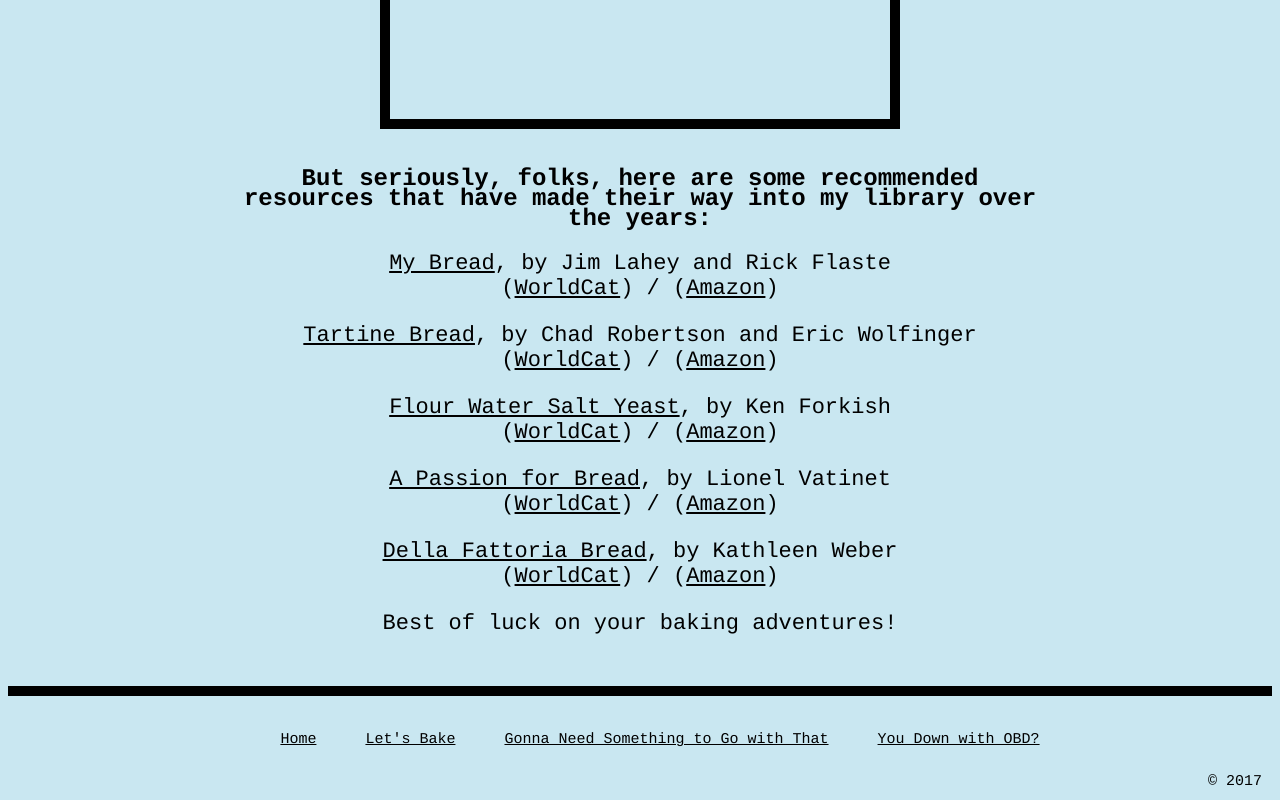
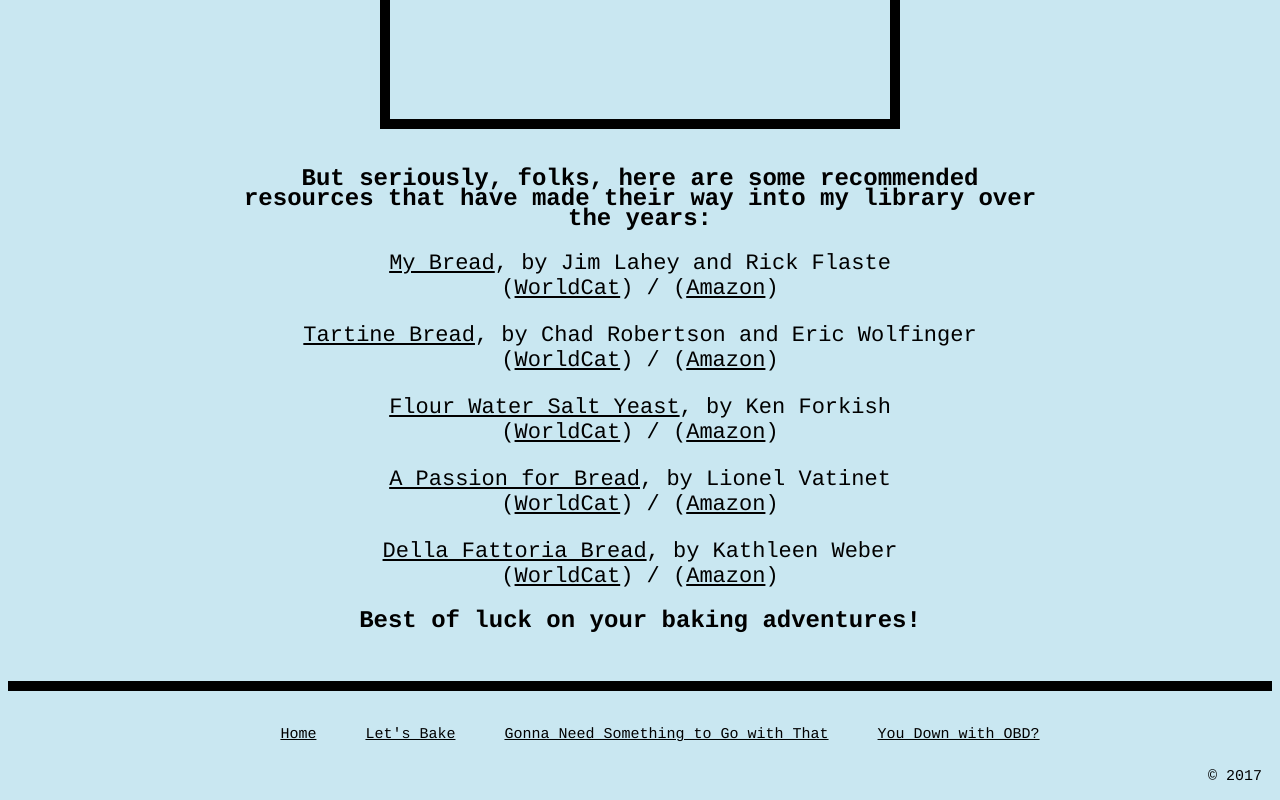
Before and after one commit to breadoliveoilsalt/obsessivebreaddisorder, a plain HTML site: page inspiration.html in a window 1280 px wide. Shown: the part 500-1300 px from the top of the page. Drawn offline with nearby package versions, Linux system fonts and the light colour scheme.

Commit message:
Add files via upload
Fixing bolded last sentence at bottom of page.

```diff
--- a/inspiration.html
+++ b/inspiration.html
@@ -51,7 +51,7 @@
       (<a class="normalJumps" href="https://www.worldcat.org/title/della-fattoria-bread-63-foolproof-recipes-for-yeasted-enriched-naturally-leavened-breads/oclc/937867650&referer=brief_results">WorldCat</a>) / (<a class="normalJumps" href="https://www.amazon.com/Della-Fattoria-Bread-Foolproof-Naturally/dp/1579655319/ref=sr_1_1?s=books&ie=UTF8&qid=1494467962&sr=1-1&keywords=della+fattoria+bread">Amazon</a>)
     </p>
 
-    <p class="bookList">Best of luck on your baking adventures!</p>
+    <h2>Best of luck on your baking adventures!</h2>
   </div>
 
   <footer>
```
